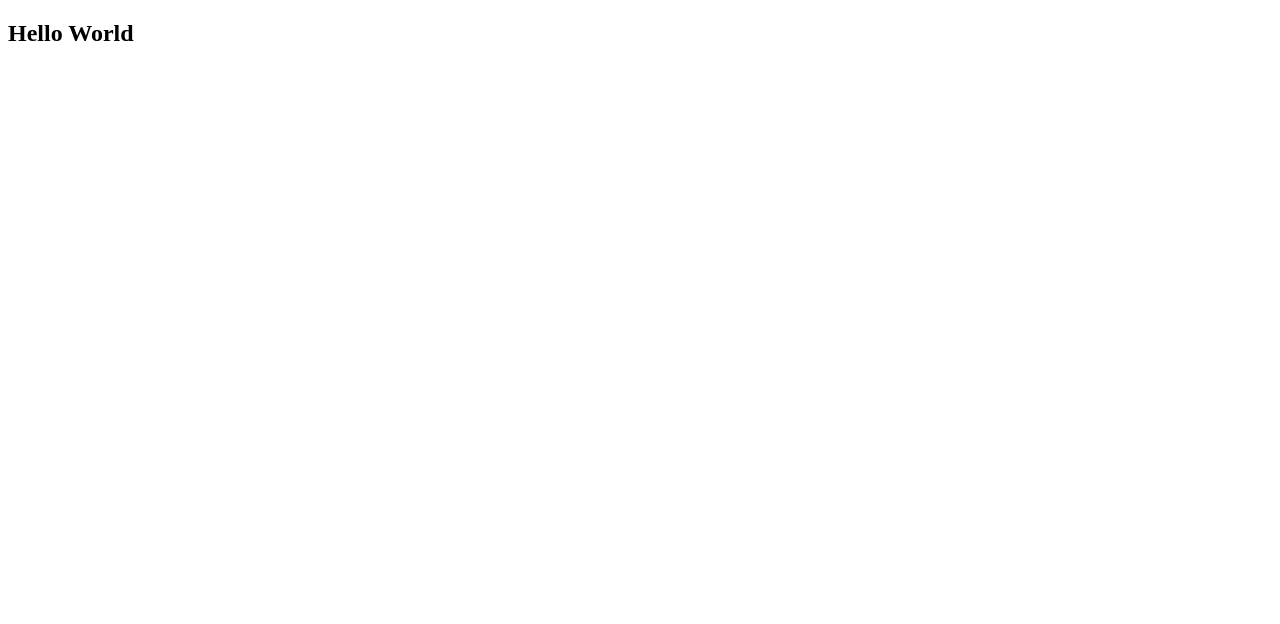
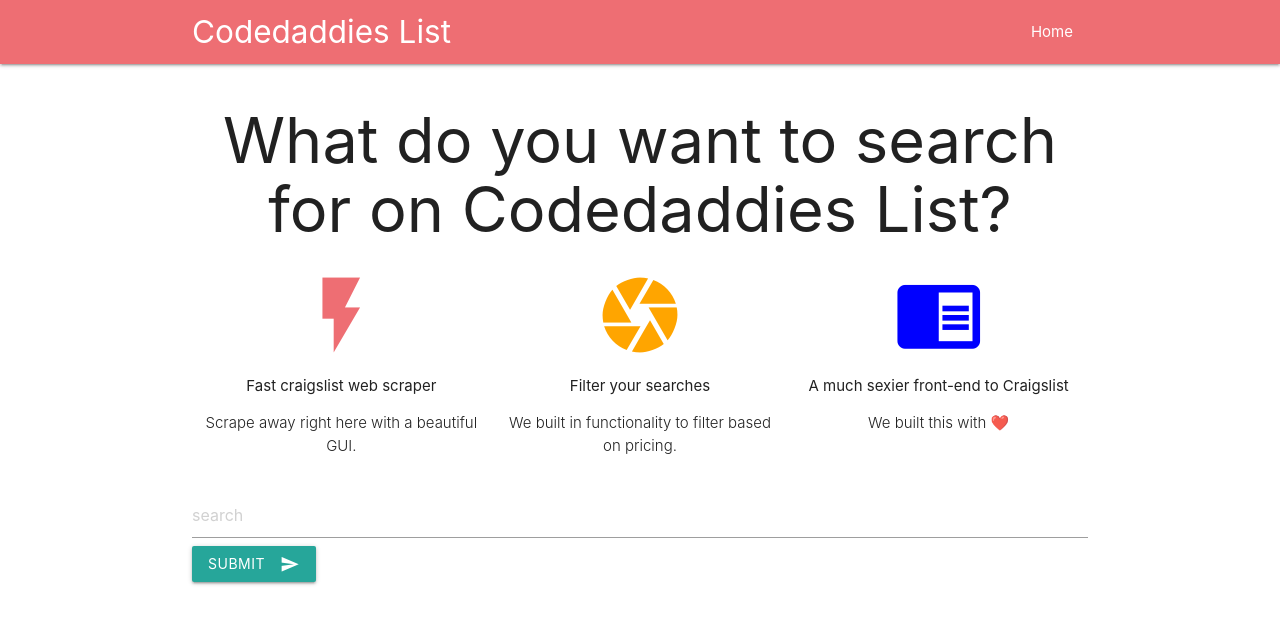
Before and after one commit to SadraTghvi/python-tutor, a Django app: page / in a window 1280 px wide. Before the commit the part shown is almost empty. Shown: the top 624 px of the page. Run offline with Django 3.2, Linux system fonts and the light colour scheme.

Commit message:
fixed frontend and requirments

```diff
--- a/myapp/urls.py
+++ b/myapp/urls.py
@@ -2,5 +2,6 @@
 from . import views
 
 urlpatterns = [
-    path("",views.home,name="home")
+    path("",views.home,name="home"),
+    path("new_search", views.new_search, name="new_search"),
 ]
--- a/myapp/views.py
+++ b/myapp/views.py
@@ -5,3 +5,10 @@
 
 def home(request):
     return render(request,"base.html")
+
+def new_search(request):
+    search = request.POST["search"]
+    stuff_for_frontend = {
+        "search": search
+        }
+    return render(request, "myapp/new_search.html",stuff_for_frontend)
--- a/templates/base.html
+++ b/templates/base.html
@@ -1,10 +1,71 @@
-<!DOCTYPE html>
+{% comment %} {% load staticfiles %} {% endcomment %}
+{% load static %}
+
 <html lang="en">
 <head>
     <meta charset="UTF-8">
-    <title>Main Page</title>
+    <title>Codedaddies List</title>
+    <meta charset="UTF-8"/>
+    <meta name="viewport" content="width=device-width, initial-scale=1"/>
+    <link rel="stylesheet" href="{% static "css/style.css" %}">
+    <link rel="stylesheet" href="https://cdnjs.cloudflare.com/ajax/libs/materialize/1.0.0/css/materialize.min.css">
+    <link href="https://fonts.googleapis.com/icon?family=Material+Icons" rel="stylesheet">
+
 </head>
 <body>
-    <h2>Hello World</h2>
+<nav>
+    <div class="container nav-wrapper">
+        <a href="/" class="brand-logo">Codedaddies List</a>
+        <ul id="nav-mobile" class="right">
+            <li><a href="/">Home</a></li>
+        </ul>
+    </div>
+</nav>
+
+<div class="container">
+    <h1 style="text-align: center">What do you want to search for on Codedaddies List?</h1>
+    <div class="row">
+        <div class="col s4">
+            <!-- Promo Content 1 goes here -->
+            <div class="center">
+                <i class="large material-icons" style="color: #EE6E73">flash_on</i>
+                <p>Fast craigslist web scraper</p>
+                <p class="light center">Scrape away right here with a beautiful GUI.</p>
+            </div>
+        </div>
+
+        <div class="col s4">
+            <!-- Promo Content 2 goes here -->
+            <div class="center">
+                <i class="large material-icons" style="color: orange">camera</i>
+                <p>Filter your searches</p>
+                <p class="light center">We built in functionality to filter based on pricing.</p>
+            </div>
+        </div>
+
+        <div class="col s4">
+            <!-- Promo Content 3 goes here -->
+            <div class="center">
+                <i class="large material-icons" style="color: blue">chrome_reader_mode</i>
+                <p>A much sexier front-end to Craigslist</p>
+                <p class="light center">We built this with ❤️</p>
+            </div>
+        </div>
+    </div>
+
+    <form action="{% url 'new_search' %}" method="post">
+        {% csrf_token %}
+        <input type="text" name="search" placeholder="search">
+        <button class="btn waves-effect waves-light" type="submit" name="action">Submit
+            <i class="material-icons right">send</i>
+        </button>
+    </form>
+
+    {% block content %}
+
+    {% endblock content %}
+</div>
+
+<script src="https://cdnjs.cloudflare.com/ajax/libs/materialize/1.0.0/js/materialize.min.js"></script>
 </body>
 </html>
```
Also changed, not shown: templates/myapp/new_search.html (added, +20 -0 lines), static/style.css (added), templates/myapp/index.html (deleted).
